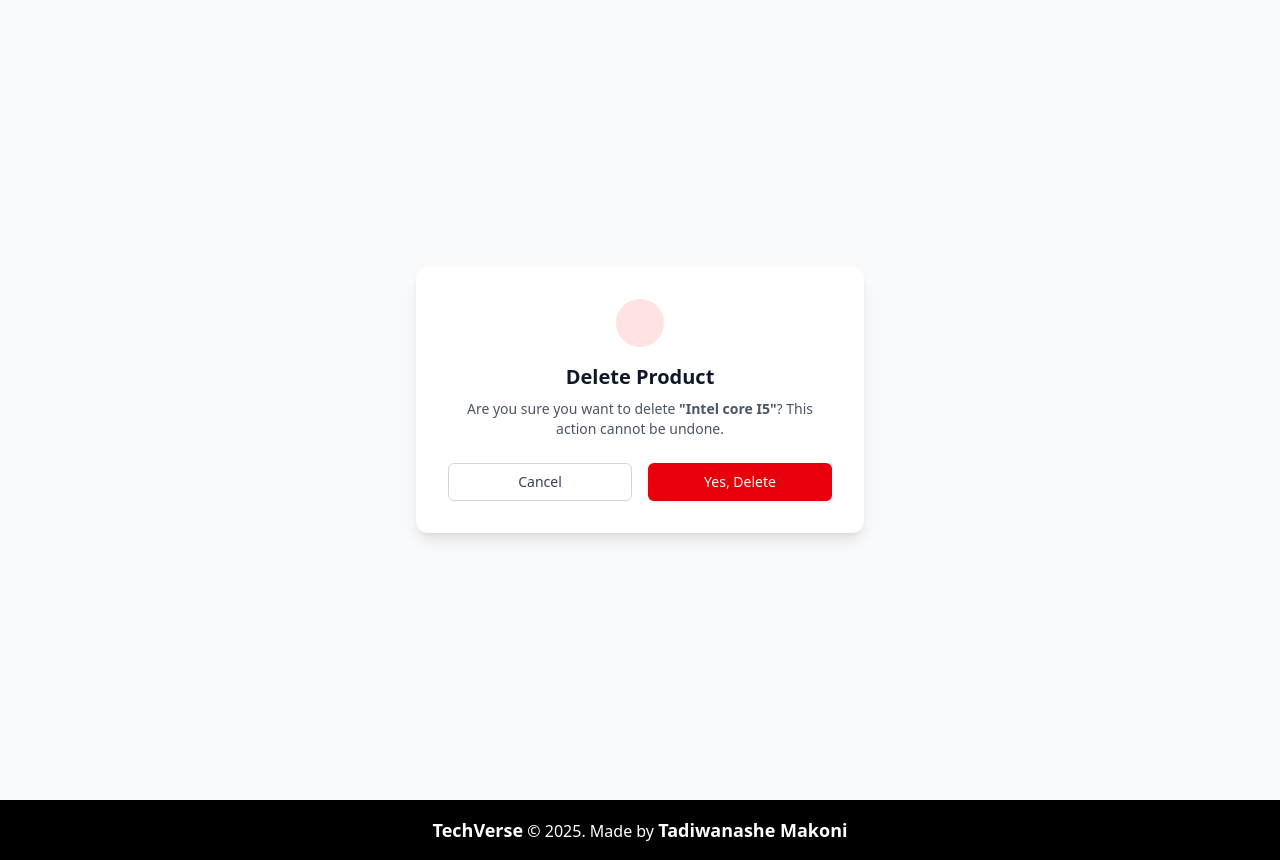
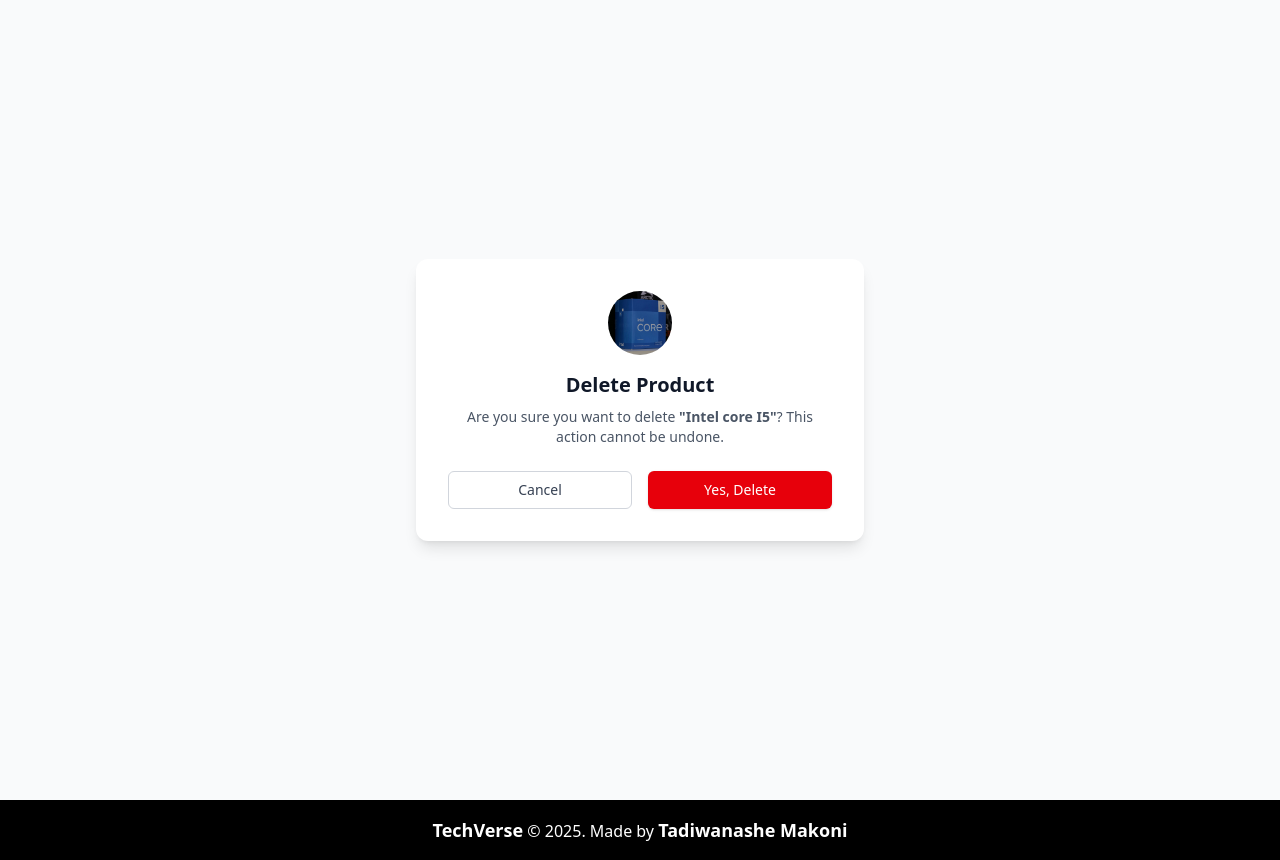
Before and after one commit to TadiwaMakoni05/WebMiniProject, a Django app: page /manage/products/delete/1/ in a window 1280 px wide. Run offline with Django 5.2, Linux system fonts and the light colour scheme; data comes from the database, SQL or seed files in the repository; both versions use the stored data as it was after the commit; style sheets or scripts are compiled from the project's sources; some libraries are stand-ins or nearby versions.

Commit message:
tiny changeon del confirm

```diff
--- a/minisite/templates/product_confirm_delete.html
+++ b/minisite/templates/product_confirm_delete.html
@@ -4,8 +4,8 @@
 {% block content %}
 <div class="bg-gray-50 min-h-screen flex items-center justify-center px-4">
     <div class="max-w-md w-full bg-white p-8 text-center shadow-lg rounded-xl">
-        <div class="mx-auto flex h-12 w-12 items-center justify-center rounded-full bg-red-100">
-             <i class="bi bi-trash3-fill text-2xl text-red-600"></i>
+        <div class="mx-auto flex h-16 w-16 items-center justify-center rounded-full ">
+             <img src="{{product.image.url}}" alt="{{ product.name }}" class="w-16 h-16 object-cover rounded-full">
         </div>
         <h2 class="mt-4 text-xl font-bold text-gray-900">Delete Product</h2>
         <p class="mt-2 text-sm text-gray-600">
```
Also changed, not shown: minisite/templates/admin_products.html (+13 -0 lines), minisite/db.sqlite3.
